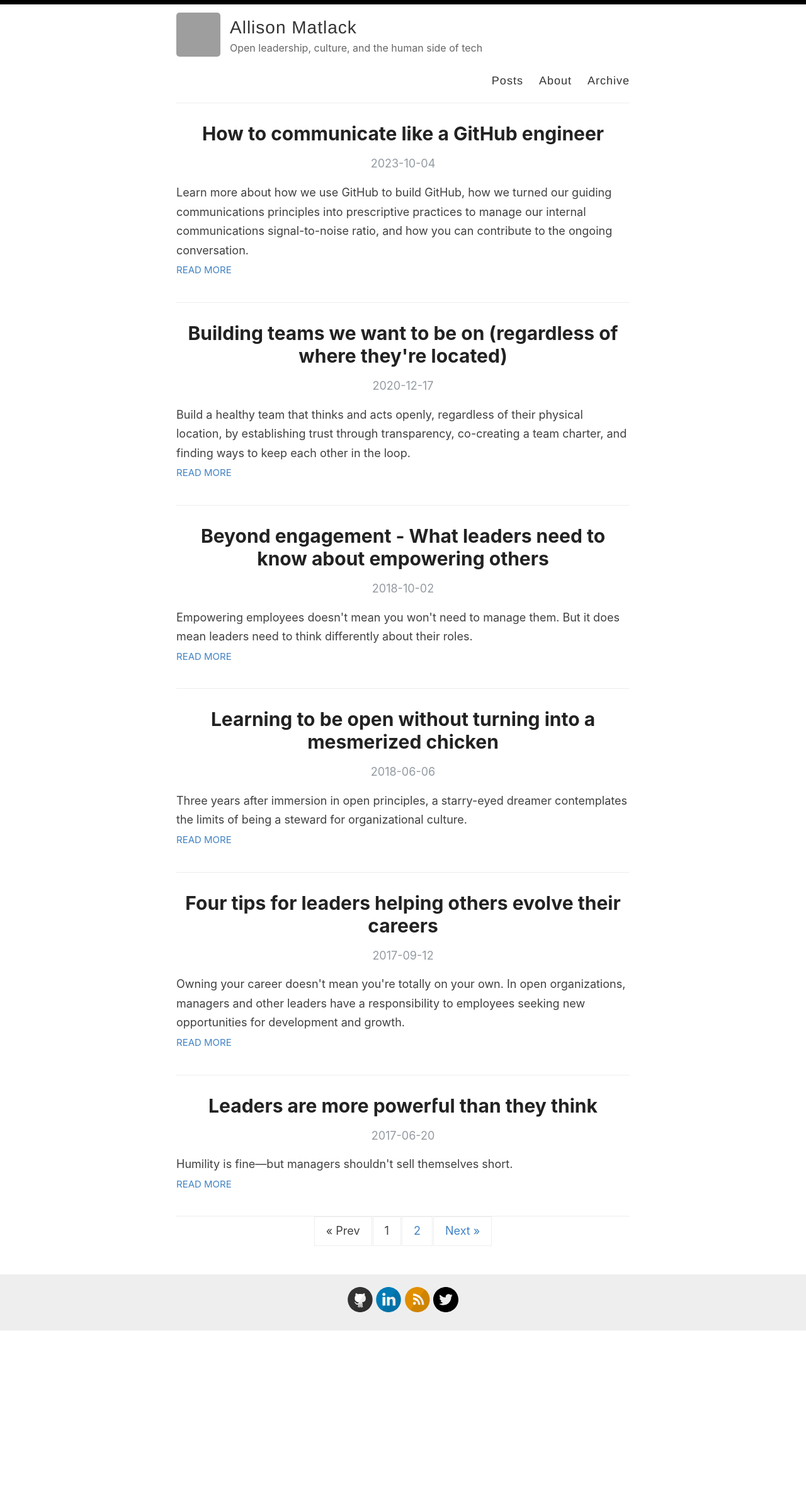
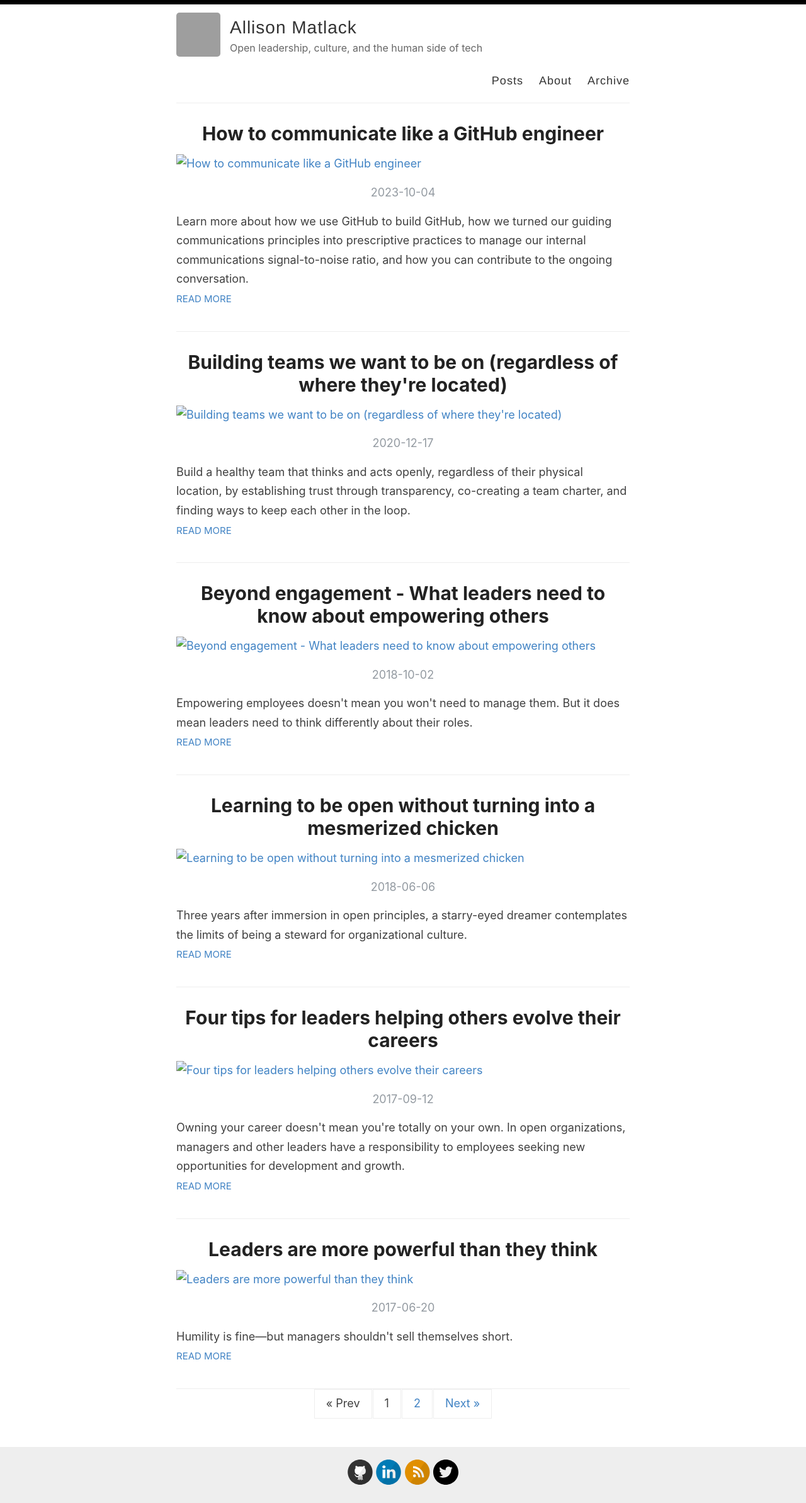
Before and after one commit to amatlack/amatlack.github.io, a Jekyll site: the page built from index.html, in a window 1280 px wide. Shown: the whole page at 63% size. Built offline with Jekyll 4.4.1, drawn with Linux system fonts in a browser that asks for light colours; the list of posts is cut into pages by our own code; before the commit the page ends 2114 px from its top, so only the background shows below that; grey boxes are pictures that could not be loaded.

Commit message:
adding post image

```diff
--- a/index.html
+++ b/index.html
@@ -7,6 +7,7 @@ layout: default
     <article class="post">
       <a href="{{ site.baseurl }}{{ post.url }}">
         <h1>{{ post.title }}</h1>
+        <img src="{{ post.image | prepend: site.baseurl }}" alt="{{ post.title }}" title="{{ post.title }}">
 
         <div>
           <p class="post_date">{{ post.date | date: "%Y-%m-%d" }}</p>
```
